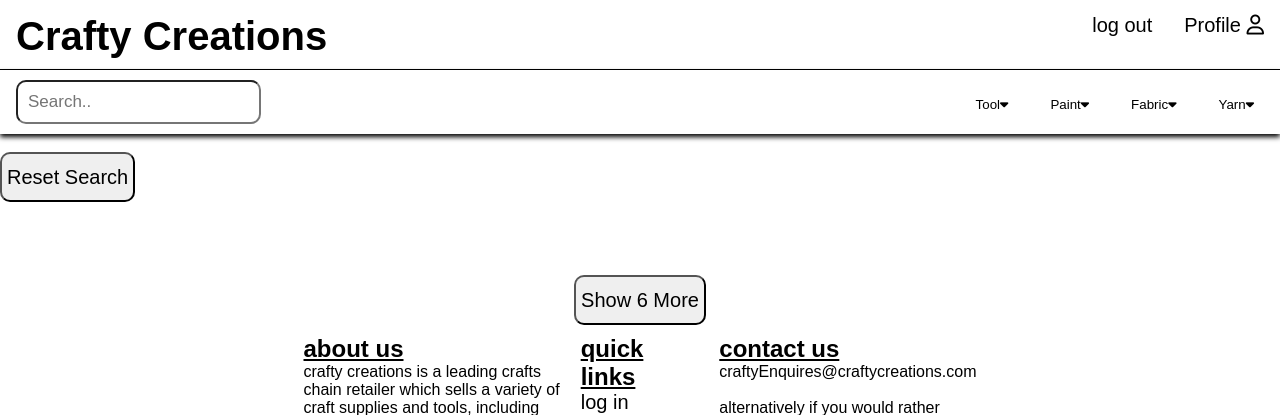
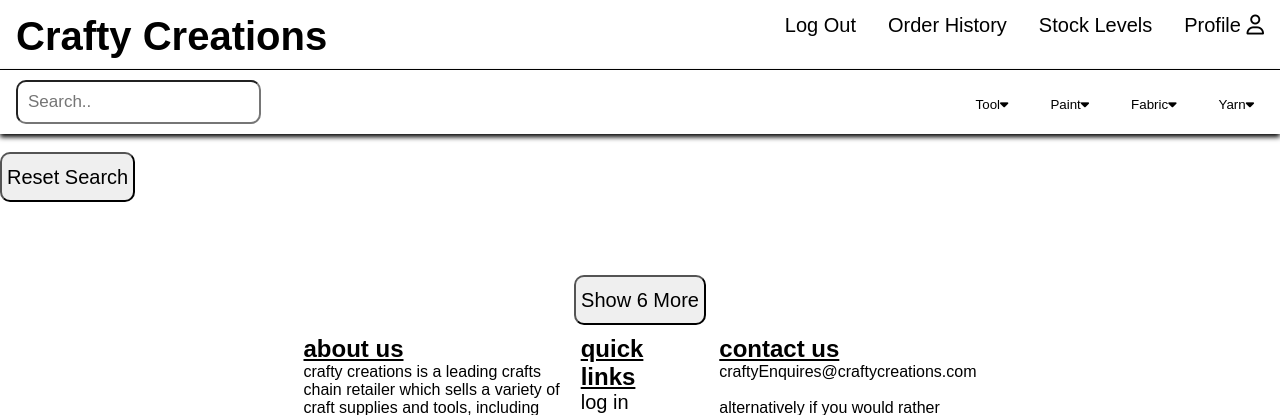
Before and after one commit to ldamps/Crafty-Creations, a PHP site: page /index.php in a window 1280 px wide. Shown: the top 415 px of the page. Run offline with PHP 8.4, Linux system fonts and the light colour scheme; a user stored in the database is signed in; data comes from the database, SQL or seed files in the repository; some libraries are stand-ins or nearby versions.

Commit message:
updated buttons from document

```diff
--- a/navBar.php
+++ b/navBar.php
@@ -18,10 +18,12 @@
              // remove all extras
             if (isset($_POST['logout'])) {
                 // delete user cookie
-                setcookie("CustomerID", "", time() - 3600);
+                setcookie("ID", "", time() - 3600);
+                // unset logged in session
+                unset($_SESSION["LoggedIn"]);
             }
 
-            if (isset($_COOKIE["CustomerID"])) {
+           /* if (isset($_COOKIE["CustomerID"])) {
 
                 echo "<a class='button' type = 'submit' href='userProfile.php'>Profile <i class='fa-regular fa-user'></i></a>";
 
@@ -43,12 +45,9 @@
             else if (isset($_COOKIE["OfficeEmployeeID"]))
             {
                 "<a class='button' href='payroll.php'>Payroll</a>";
-            }
-            else
-            {      /*
+            }*/
             if (isset($_SESSION["LoggedIn"])) {
-                echo "<a class='button' type='submit' href='userProfile.php'>Profile <i class='fa-regular fa-user'></i></a>";
-                echo "<form method='post'><button class='logoutBtn' class='button' name='logout' href='index.php'>Log Out</button></form>";
+                echo "<a class='button' type = 'submit' href='userProfile.php'>Profile <i class='fa-regular fa-user'></i></a>";
 
                 //getting role of user
                 $role = $_SESSION["LoggedIn"];
@@ -56,19 +55,30 @@
                 //change this later
                 //role specific buttons
                 if ($role === "customer") {
-                    echo "<a class='button' href='orderHistory.php'>My Orders</a>";
-                    echo "<a class='button' href='cart.php'>Cart</a>";
-                } elseif ($role === "Manager" || $role === "CEO") {
-                    echo "<a class='button' href='storeManager.php'>Manage Store</a>";
-                } elseif ($role === "IT Support" || $role === "Website Development") {
+                    "<a class='button' href='orderHistory.php'>My Orders</a>";
+                    '<a class="button" href="basket.html" >Basket <i class="fa-solid fa-basket-shopping"></i></a>';
+                } elseif ($role === "Manager" || $role === "Assisstant Manager") {
+                    echo "<a class='button' href='#'>Employees</a>";
+                    echo "<a class='button' href='stock.php'>Stock Levels</a>";
+                    echo "<a class='button' href='orderHistory.php'>Order History</a>";
+                    echo "<a class='button' href='#'>Supplier</a>";
+                    echo "<a class='button' href='#'>Sales</a>";
+                } elseif ($role === "IT Support" || $role === "Website Development" ||$role ==="Payroll" || $role === "Administration" || $role === "Human Resources" || $role=== "CEO") {
                     echo "<a class='button' href='systemStatus.php'>System Status</a>";
-                    echo "<a class='button' href='updateWebsite.php'>Update Website</a>";
+                    echo "<a class='button' href='#'>Employee Details</a>";
+                    echo "<a class='button' href='payroll.php'>Payroll</a>";
+                    echo "<a class='button' href='#'>Sales</a>";
+                    echo "<a class='button' href='#'>Suppliers</a>";
+                    echo "<a class='button' href='https://github.com/ldamps/Crafty-Creations'>IT</a>";
                 } else {
-                    echo "<a class='button' href='employeeDashboard.php'>Dashboard</a>";
+                    echo "<a class='button' href='stock.php'>Stock Levels</a>";
+                    echo "<a class='button' href='orderHistory.php'>Order History</a>";
                 }
+                // https://forums.phpfreaks.com/topic/71426-solved-sending-post-data-using-a-hyperlink/
+                echo "<form id='form' name='logoutForm' method='post'><input type='hidden' name='logout' value='true'></form>
+                <a id='logout' class='button' onclick='submit();' href='javascript:;' >Log Out</a>";
             } else {
-              */
-                echo "<a class='button' href='loginPage.php'>log in | sign up</a>";
+                echo "<a class='button' href='loginPage.php'>log in | sign up <i class='fa-solid fa-lock'></i></a>";
             }
         ?>
         </ul>
@@ -115,6 +125,7 @@
 
 function submit()
 {
+    console.log("submit");
     // took this from here - https://stackoverflow.com/questions/1960240/jquery-ajax-submit-form
     // add logout to form data
     var formData = new FormData();
```
Also changed, not shown: loginPage.php (+4 -51 lines).
